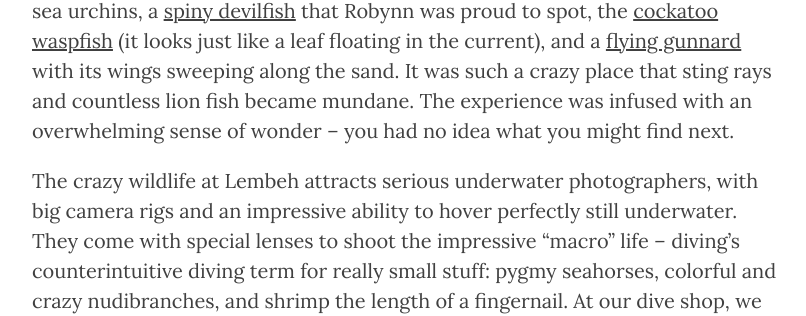
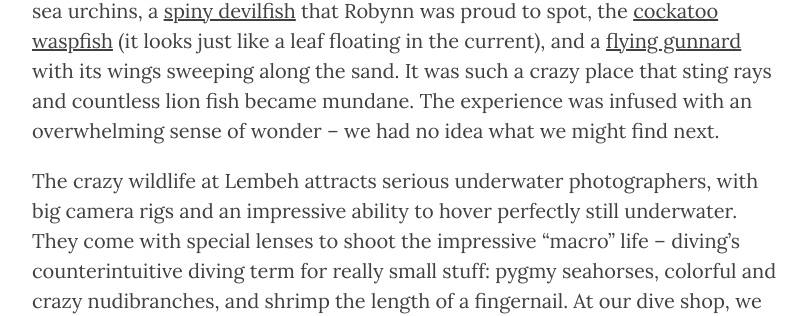
Before and after one commit to michaelsteffen/steffen-adventures, a Jekyll site: the page built from _posts/2015-06-18-lembeh.md, in a window 1280 px wide and 900 px high, scrolled down 975 px. Shown: the part 202-518 px from the top of the window, without its empty margins (233-1039 px from the left). Built offline with Jekyll 4.4.1, drawn with Linux system fonts in a browser that asks for light colours; nearby versions of some CDN libraries.

Commit message:
you -> we

```diff
--- a/_posts/2015-06-18-lembeh.md
+++ b/_posts/2015-06-18-lembeh.md
@@ -13,7 +13,7 @@ In contrast to Bunaken's dramatic walls and breathtaking coral reefs, Lembeh is
 
 When we arrived, it quickly became clear that Lembeh is a pilgrimage for experienced divers. No flailing novices as in the Gilis or Bunaken - well, unless you count us!
 
-We had only planned to do two dives, but were completely entranced by our first dives and stayed for six.  Highlights of the strange sea life we encountered included two [coconut octopuses](https://www.youtube.com/watch?v=biuoagnGCFQ), a [flamboyant cuttlefish](https://www.youtube.com/watch?v=51jB8YljliM) (these guys amble across the sea floor with a night-club strobe light on their backs), flamboyant cuttlefish eggs about to hatch, two black [hairy frog fish](https://www.youtube.com/watch?v=PdraXh9Jhwc) hanging out among the sea urchins, a [spiny devilfish](https://www.flickr.com/photos/andivoeltz/4530852436) that Robynn was proud to spot, the [cockatoo waspfish](https://www.google.com/search?q=cockatoo+waspfish&source=lnms&tbm=isch&sa=X&ei=wYyOVfCsHNK8uATYr4KQDw&ved=0CAgQ_AUoAg&biw=1130&bih=631) (it looks just like a leaf floating in the current), and a [flying gunnard](https://en.wikipedia.org/wiki/Dactylopteridae#/media/File:Flughahn.jpg) with its wings sweeping along the sand. It was such a crazy place that sting rays and countless lion fish became mundane. The experience was infused with an overwhelming sense of wonder -- you had no idea what you might find next.
+We had only planned to do two dives, but were completely entranced by our first dives and stayed for six.  Highlights of the strange sea life we encountered included two [coconut octopuses](https://www.youtube.com/watch?v=biuoagnGCFQ), a [flamboyant cuttlefish](https://www.youtube.com/watch?v=51jB8YljliM) (these guys amble across the sea floor with a night-club strobe light on their backs), flamboyant cuttlefish eggs about to hatch, two black [hairy frog fish](https://www.youtube.com/watch?v=PdraXh9Jhwc) hanging out among the sea urchins, a [spiny devilfish](https://www.flickr.com/photos/andivoeltz/4530852436) that Robynn was proud to spot, the [cockatoo waspfish](https://www.google.com/search?q=cockatoo+waspfish&source=lnms&tbm=isch&sa=X&ei=wYyOVfCsHNK8uATYr4KQDw&ved=0CAgQ_AUoAg&biw=1130&bih=631) (it looks just like a leaf floating in the current), and a [flying gunnard](https://en.wikipedia.org/wiki/Dactylopteridae#/media/File:Flughahn.jpg) with its wings sweeping along the sand. It was such a crazy place that sting rays and countless lion fish became mundane. The experience was infused with an overwhelming sense of wonder -- we had no idea what we might find next.
 
 The crazy wildlife at Lembeh attracts serious underwater photographers, with big camera rigs and an impressive ability to hover perfectly still underwater. They come with special lenses to shoot the impressive "macro" life -- diving's counterintuitive diving term for really small stuff: pygmy seahorses, colorful and crazy nudibranches, and shrimp the length of a fingernail. At our dive shop, we met [Andreas](https://www.facebook.com/andreas.berntsen.56?fref=browse_search), a former electrician from Norway who had spent the last eight weeks taking beautiful photographs in Bunaken and Lembeh. But the most extraordinary underwater footage was that of Danny Van Belle, whose film [Secrets of the Sea](https://www.youtube.com/watch?v=6768GI4iM7Y) lives on the shelf of Lembeh dive resorts, and captures the rarest Lembeh creatures in action: eating, fighting, yawning. That film blew our minds.
 
```
